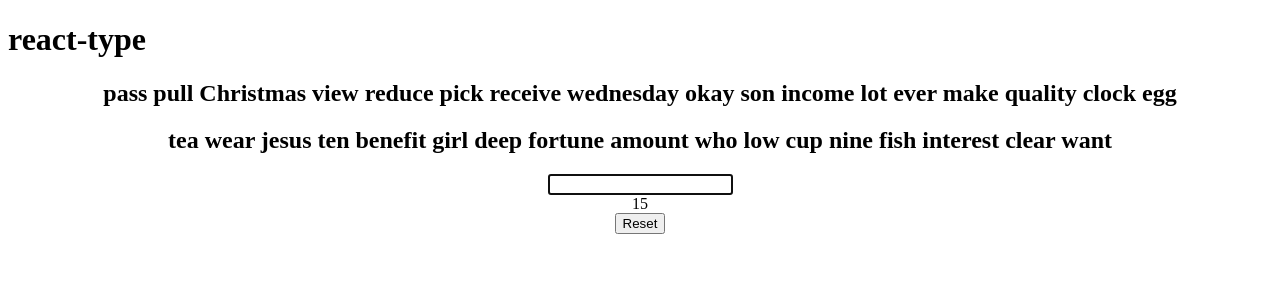
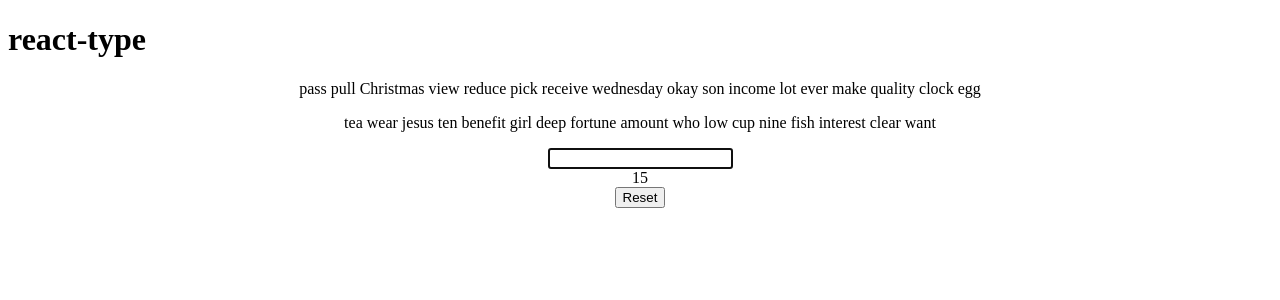
Before and after one commit to AdamJablonka/React-Type, a React (Create React App) app: page / in a window 1280 px wide. Shown: the top 300 px of the page. Built offline with nearby package versions, Linux system fonts and the light colour scheme.

Commit message:
Update Words.js

```diff
--- a/src/components/Words.js
+++ b/src/components/Words.js
@@ -3,9 +3,9 @@ import React from 'react'
 const Words = ( {wordArray} ) => {
     return(
         <div>
-            <h2>
+            <p>
             {wordArray[0]} {wordArray[1]} {wordArray[2]} {wordArray[3]} {wordArray[4]} {wordArray[5]} {wordArray[6]} {wordArray[7]} {wordArray[8]} {wordArray[9]} {wordArray[10]} {wordArray[11]} {wordArray[12]} {wordArray[13]} {wordArray[14]} {wordArray[15]} {wordArray[16]}
-            </h2>
+            </p>
         </div>
     )
 }
```
